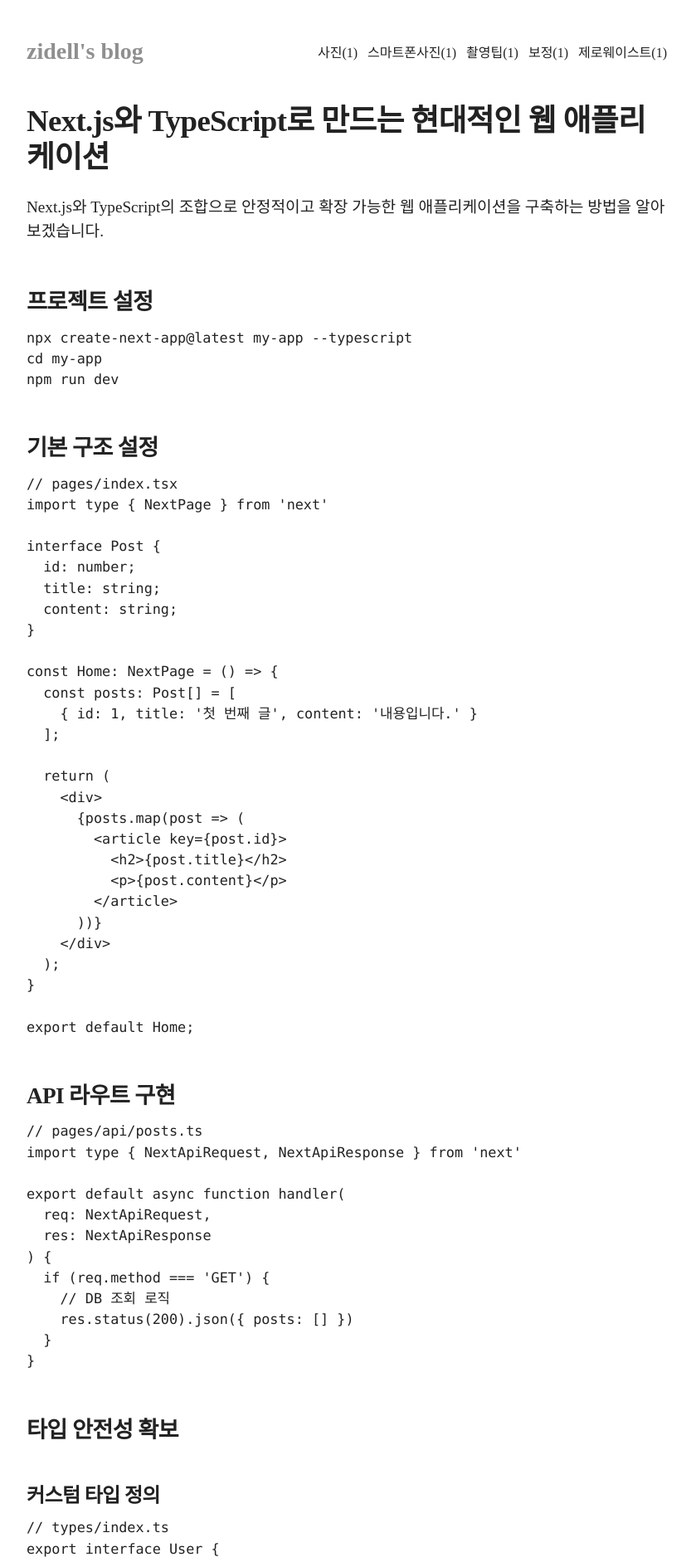
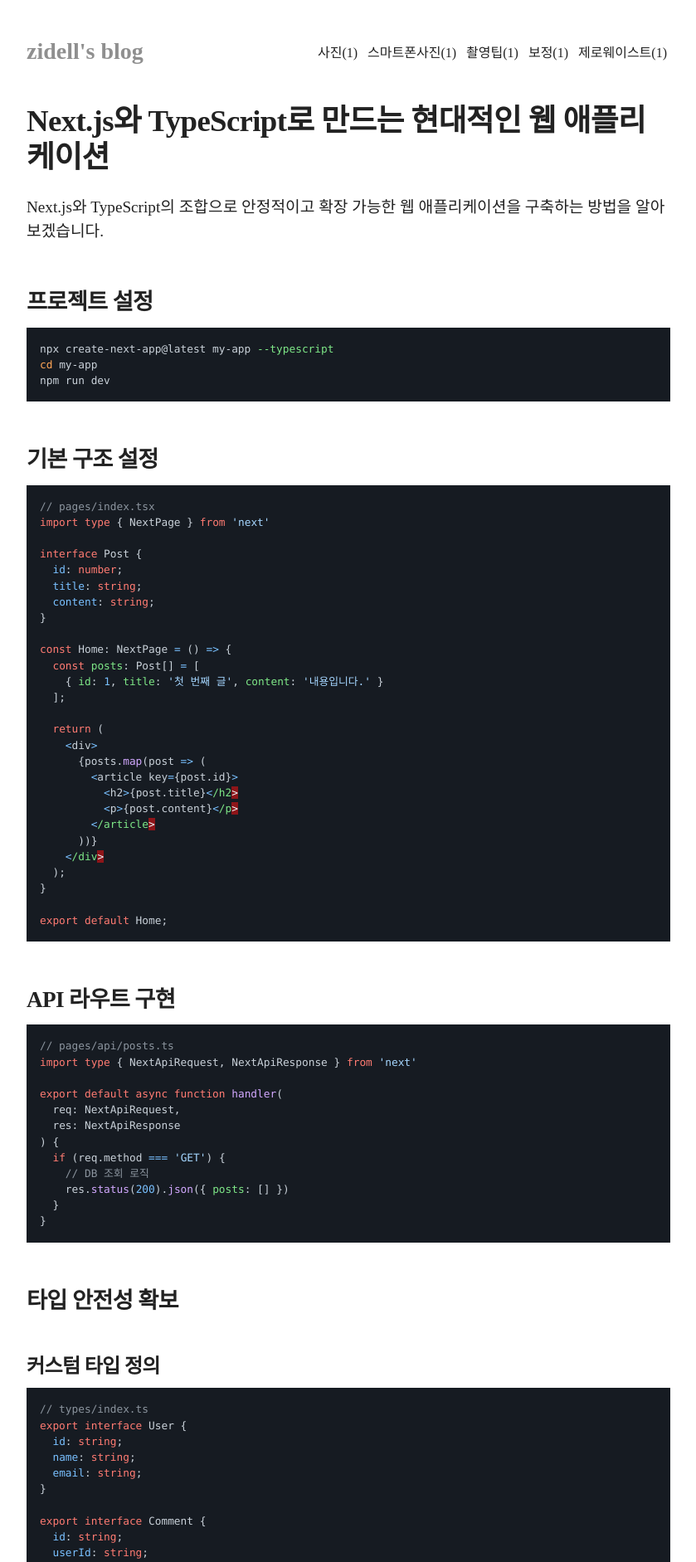
Before and after one commit to zidell/blog, a Jekyll site: the page built from _posts/2024-12-01-nextjs-typescript.md, in a window 1280 px wide. Shown: the top 1883 px of the page at 83% size, without its empty margins (220-1059 px from the left). Built offline with Jekyll 4.4.1, drawn with Linux system fonts in a browser that asks for light colours; some web fonts are replaced; comment, search, counter and statistics services are not loaded.

Commit message:
dev: syntax highlight 추가

```diff
--- a/_sass/main.scss
+++ b/_sass/main.scss
@@ -115,3 +115,134 @@
         text-decoration: underline !important;
     }
 }
+
+
+/* syntax highlight */
+div.highlight {
+	margin-bottom: 1rem;
+}
+.highlight table td { padding: 5px; }
+.highlight table pre { margin: 0; }
+.highlight > .highlight {
+	padding: 1rem;
+}
+.highlight * {
+	font-size: 0.8rem;
+}
+.highlight, .highlight pre {
+	margin-bottom: 0;
+}
+.highlight, .highlight .w {
+  color: #c9d1d9;
+  background-color: #161b22;
+}
+.highlight .k, .highlight .kd, .highlight .kn, .highlight .kp, .highlight .kr, .highlight .kt, .highlight .kv {
+  color: #ff7b72;
+}
+.highlight .gr {
+  color: #f0f6fc;
+}
+.highlight .gd {
+  color: #ffdcd7;
+  background-color: #67060c;
+}
+.highlight .nb {
+  color: #ffa657;
+}
+.highlight .nc {
+  color: #ffa657;
+}
+.highlight .no {
+  color: #ffa657;
+}
+.highlight .nn {
+  color: #ffa657;
+}
+.highlight .sr {
+  color: #7ee787;
+}
+.highlight .na {
+  color: #7ee787;
+}
+.highlight .nt {
+  color: #7ee787;
+}
+.highlight .gi {
+  color: #aff5b4;
+  background-color: #033a16;
+}
+.highlight .ges {
+  font-weight: bold;
+  font-style: italic;
+}
+.highlight .kc {
+  color: #79c0ff;
+}
+.highlight .l, .highlight .ld, .highlight .m, .highlight .mb, .highlight .mf, .highlight .mh, .highlight .mi, .highlight .il, .highlight .mo, .highlight .mx {
+  color: #79c0ff;
+}
+.highlight .sb {
+  color: #79c0ff;
+}
+.highlight .bp {
+  color: #79c0ff;
+}
+.highlight .ne {
+  color: #79c0ff;
+}
+.highlight .nl {
+  color: #79c0ff;
+}
+.highlight .py {
+  color: #79c0ff;
+}
+.highlight .nv, .highlight .vc, .highlight .vg, .highlight .vi, .highlight .vm {
+  color: #79c0ff;
+}
+.highlight .o, .highlight .ow {
+  color: #79c0ff;
+}
+.highlight .gh {
+  color: #1f6feb;
+  font-weight: bold;
+}
+.highlight .gu {
+  color: #1f6feb;
+  font-weight: bold;
+}
+.highlight .s, .highlight .sa, .highlight .sc, .highlight .dl, .highlight .sd, .highlight .s2, .highlight .se, .highlight .sh, .highlight .sx, .highlight .s1, .highlight .ss {
+  color: #a5d6ff;
+}
+.highlight .nd {
+  color: #d2a8ff;
+}
+.highlight .nf, .highlight .fm {
+  color: #d2a8ff;
+}
+.highlight .err {
+  color: #f0f6fc;
+  background-color: #8e1519;
+}
+.highlight .c, .highlight .ch, .highlight .cd, .highlight .cm, .highlight .cp, .highlight .cpf, .highlight .c1, .highlight .cs {
+  color: #8b949e;
+}
+.highlight .gl {
+  color: #8b949e;
+}
+.highlight .gt {
+  color: #8b949e;
+}
+.highlight .ni {
+  color: #c9d1d9;
+}
+.highlight .si {
+  color: #c9d1d9;
+}
+.highlight .ge {
+  color: #c9d1d9;
+  font-style: italic;
+}
+.highlight .gs {
+  color: #c9d1d9;
+  font-weight: bold;
+}
```
